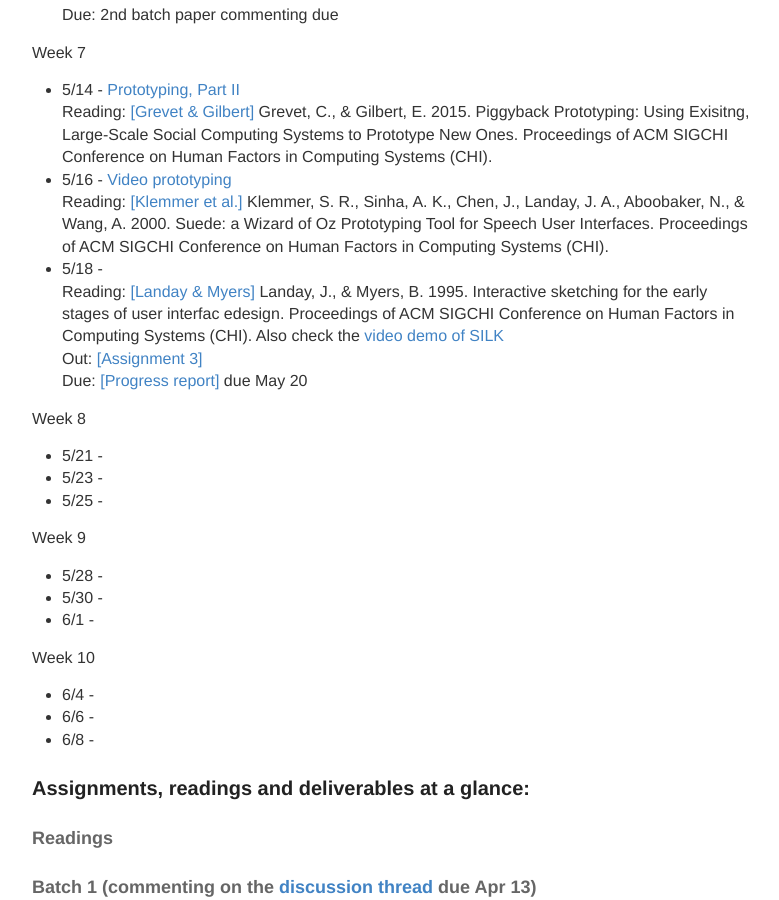
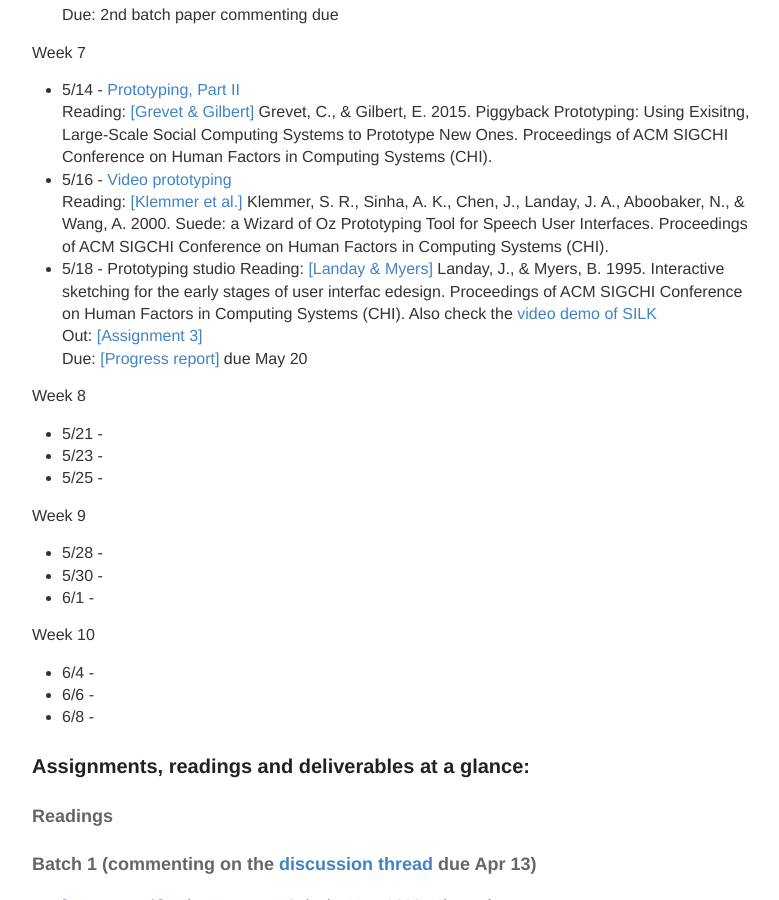
Before and after one commit to hciwang/hciwang.github.io, a Jekyll site: the page built from _posts/2018-3-25-lectures.md, in a window 1280 px wide and 900 px high, scrolled down 2112 px. Shown: the whole window, without its empty margins (248-1027 px from the left). Built offline with Jekyll 4.4.1, drawn with Linux system fonts in a browser that asks for light colours.

Commit message:
Update 2018-3-25-lectures.md

```diff
--- a/_posts/2018-3-25-lectures.md
+++ b/_posts/2018-3-25-lectures.md
@@ -69,7 +69,7 @@ Week 7
 Reading: [[Grevet & Gilbert]](http://comp.social.gatech.edu/papers/chi15.airport.grevet.pdf)  Grevet, C., & Gilbert, E. 2015. Piggyback Prototyping: Using Exisitng, Large-Scale Social Computing Systems to Prototype New Ones. Proceedings of ACM SIGCHI Conference on Human Factors in Computing Systems (CHI).
 - 5/16 - [Video prototyping](https://canvas.ucdavis.edu/courses/225630/files?preview=3577055)
 Reading: [[Klemmer et al.]](https://canvas.ucdavis.edu/courses/225630/files?preview=3573169) Klemmer, S. R., Sinha, A. K., Chen, J., Landay, J. A., Aboobaker, N., & Wang, A. 2000. Suede: a Wizard of Oz Prototyping Tool for Speech User Interfaces. Proceedings of ACM SIGCHI Conference on Human Factors in Computing Systems (CHI).
-- 5/18 -
+- 5/18 -   Prototyping studio
 Reading: [[Landay & Myers]](https://dl.acm.org/citation.cfm?id=223910) Landay, J., & Myers, B. 1995. Interactive sketching for the early stages of user interfac edesign. Proceedings of ACM SIGCHI Conference on Human Factors in Computing Systems (CHI). Also check the [video demo of SILK](https://www.youtube.com/watch?v=VLQcW6SpJ88)
 Out: [[Assignment 3]]()
 Due: [[Progress report]](https://canvas.ucdavis.edu/courses/225630/assignments/199854) due May 20
```
